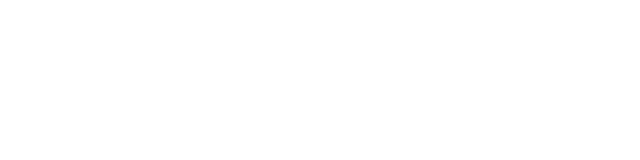
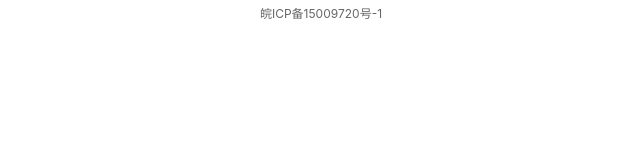
Before and after one commit to genffy/blog-webapp, a Next.js app: page / in a window 1280 px wide. Shown: the top 160 px of the page, without its empty margins (319-959 px from the left). Built offline with nearby package versions, Linux system fonts and the light colour scheme.

Commit message:
feat: update beian

```diff
--- a/pages/_document.tsx
+++ b/pages/_document.tsx
@@ -45,6 +45,7 @@
           /> */}
           <Main />
           <NextScript />
+          <footer style={{textAlign: 'center'}}><a style={{fontSize: '12px'}} href="https://beian.miit.gov.cn/" target="_blank" rel="noreferrer">皖ICP备15009720号-1</a></footer>
         </body>
       </Html>
     );
```
Also changed, not shown: 1 other file (tests, documents, lock files or other folders).
